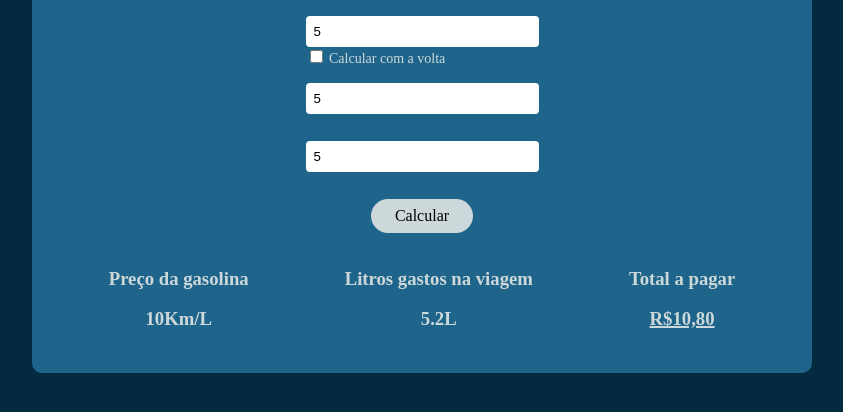
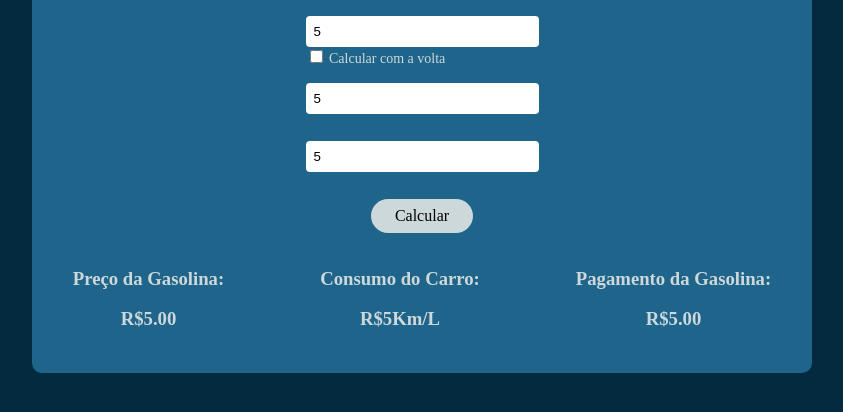
Before and after one commit to mahthviana/DriveCostCalculator, a plain HTML site: page index.html in a window 1280 px wide. Both pictures are taken after typing "5", "5", "5" into the empty fields and a click on the button "Calcular". Shown: the part 168-580 px from the top of the page, without its empty margins (218-1061 px from the left). Drawn offline with Linux system fonts and the light colour scheme; a web font is replaced by a local one.

Commit message:
Aplicação completa

```diff
--- a/index.html
+++ b/index.html
@@ -33,20 +33,9 @@
         <input id="calcular" type="button" value="Calcular" onclick="calcular()">
         <div id="resultado">
             <section id="campos">
-                <div id="precodagasolina">
-                    <h3>Preço da gasolina</h3>
-                    <h3>10Km/L</h3>
-                </div>
-                <div id="litrosgastos">
-                    <h3>Litros gastos na viagem</h3>
-                    <h3>5.2L</h3>
-                </div>
-                <div id="totalpagar">
-                    <h3>
-                        <strong>Total a pagar</strong>
-                    </h3>
-                    <h3 id="valor">R$10,80</h3>
-                </div>
+                <div id="precodagasolina"></div>
+                <div id="litrosgastos"></div>
+                <div id="totalpagar"></div>
             </section>
         </div>
     </main>
--- a/main.js
+++ b/main.js
@@ -21,35 +21,34 @@ var trajetoInput = document.getElementById('trajeto');
 var valorOriginal = 0;
 var jaDobrado = false;
 
+trajetoInput.addEventListener('input', function() {
+    var valorDigitado = parseFloat(trajetoInput.value);
+    if (!isNaN(valorDigitado)) {
+        valorOriginal = valorDigitado;
+    }
+    else {
+        valorOriginal = 0
+    }
+});
+
 volta.addEventListener('change', function(e) {
     e.preventDefault();
-    let cont = 0 // entender por que esse cont só aumenta uma vez
     var trajeto = parseFloat(trajetoInput.value);
     if (isNaN(trajeto)) return;
-    console.log("checked: ", volta.checked)
-
     if (volta.checked == true) {
-        cont++
         trajetoInput.value = trajeto * 2;
-        console.log("cont:", cont)
-        console.log("ultimo valor do trajeto:",trajeto)
-        if (cont % 2 == 0) {
-            jaDobrado = true;
-        }
+        jaDobrado = true;
 
     } else if (volta.checked == false) {
-        cont++
         jaDobrado = false;
-    }
+    };
 
+    if (jaDobrado === false) {
+        trajetoInput.value = valorOriginal;
+    };
 });
 
-trajetoInput.addEventListener('input', function() {
-    var valorDigitado = parseFloat(trajetoInput.value);
-    if (!isNaN(valorDigitado) && valorOriginal === 0) {
-        valorOriginal = valorDigitado;
-    }
-});
+
 
 function dobro(valor) {
     return valor * 2;
@@ -63,11 +62,47 @@ var botao = document.getElementById('calcular');
 botao.addEventListener('click', function(e) {
     e.preventDefault();
 
-    var trajeto = document.getElementById('trajeto').value;
-    var consumo = document.getElementById('consumo').value;
-    var preco = document.getElementById('preco').value;
+    var trajeto = parseFloat(document.getElementById('trajeto').value);
+    var consumo = parseFloat(document.getElementById('consumo').value);
+    var preco = parseFloat(document.getElementById('preco').value);
 
-    var resultado = calcular(trajeto, consumo, preco);
+    var resultado = parseFloat(calcular(trajeto, consumo, preco));
+
+    var precoGasolina = document.getElementById('precodagasolina');
+    var litrosgastos = document.getElementById('litrosgastos');
+    var totalPagar = document.getElementById('totalpagar');
+
+
+    // PREÇO DA GASOLINA
+    let h3Preco = document.createElement('h3');
+    let h3PrecoValor = document.createElement('h3');
+
+    h3Preco.textContent = `Preço da Gasolina:`;
+    h3PrecoValor.textContent = `R$${preco.toFixed(2)}`;
+
+    precoGasolina.appendChild(h3Preco);
+    precoGasolina.appendChild(h3PrecoValor);
+
+    // CONSUMO DO CARRO
+    let h3LitrosGastos = document.createElement('h3');
+    let h3LitrosGastosValor = document.createElement('h3');
+
+    h3LitrosGastos.textContent = `Consumo do Carro:`;
+    h3LitrosGastosValor.textContent = `R$${consumo}Km/L`;
+
+    litrosgastos.appendChild(h3LitrosGastos);
+    litrosgastos.appendChild(h3LitrosGastosValor);
+
+    // PAGAMENTO DA GASOLINA
+    let h3Pagamento = document.createElement('h3');
+    let h3PagamentoValor = document.createElement('h3');
+
+    h3Pagamento.textContent = `Pagamento da Gasolina:` ;
+    h3PagamentoValor.textContent = `R$${resultado.toFixed(2)}`;
+
+    totalPagar.appendChild(h3Pagamento);
+    totalPagar.appendChild(h3PagamentoValor);
+
 
     console.log(resultado);
 })
```
